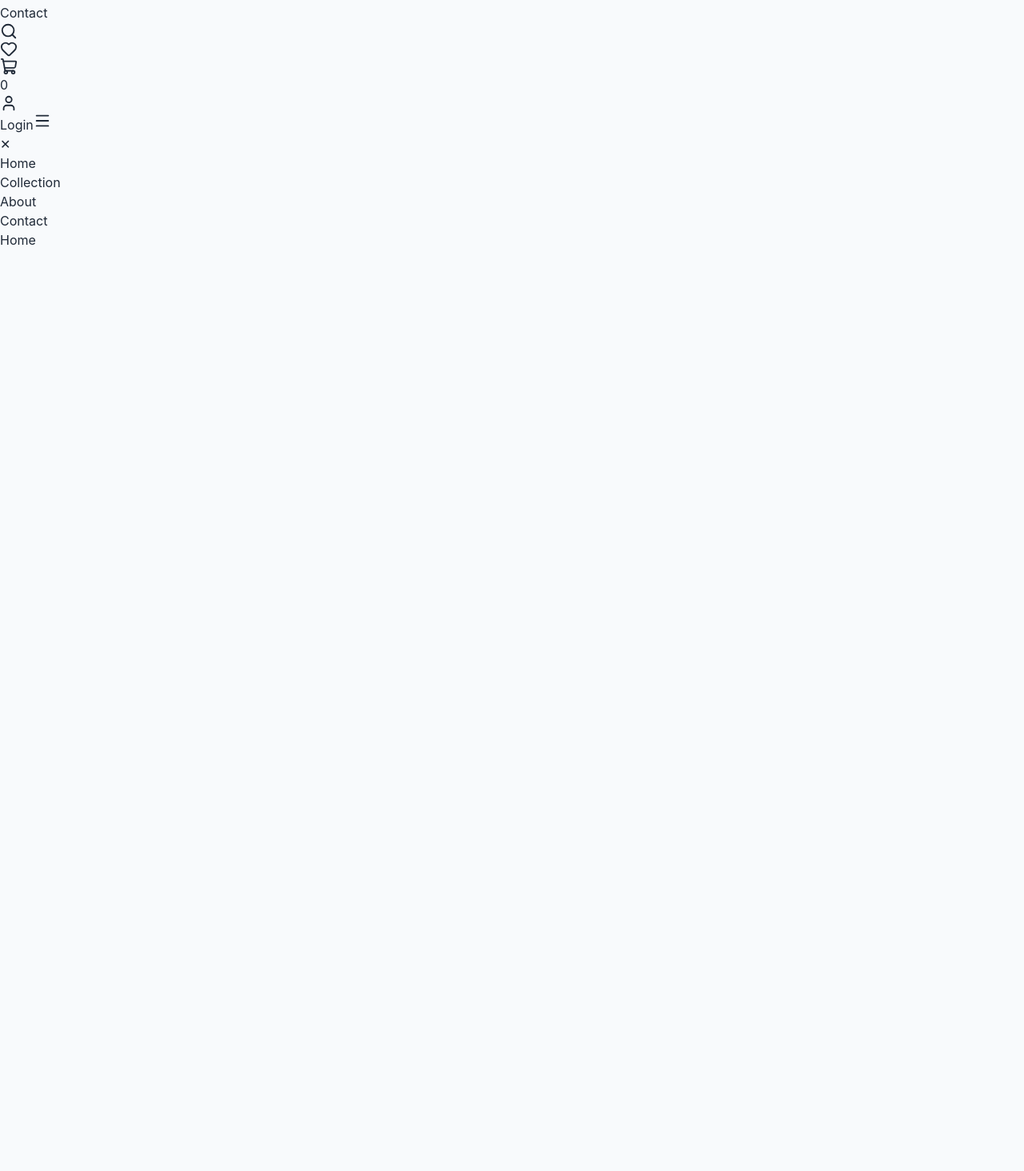
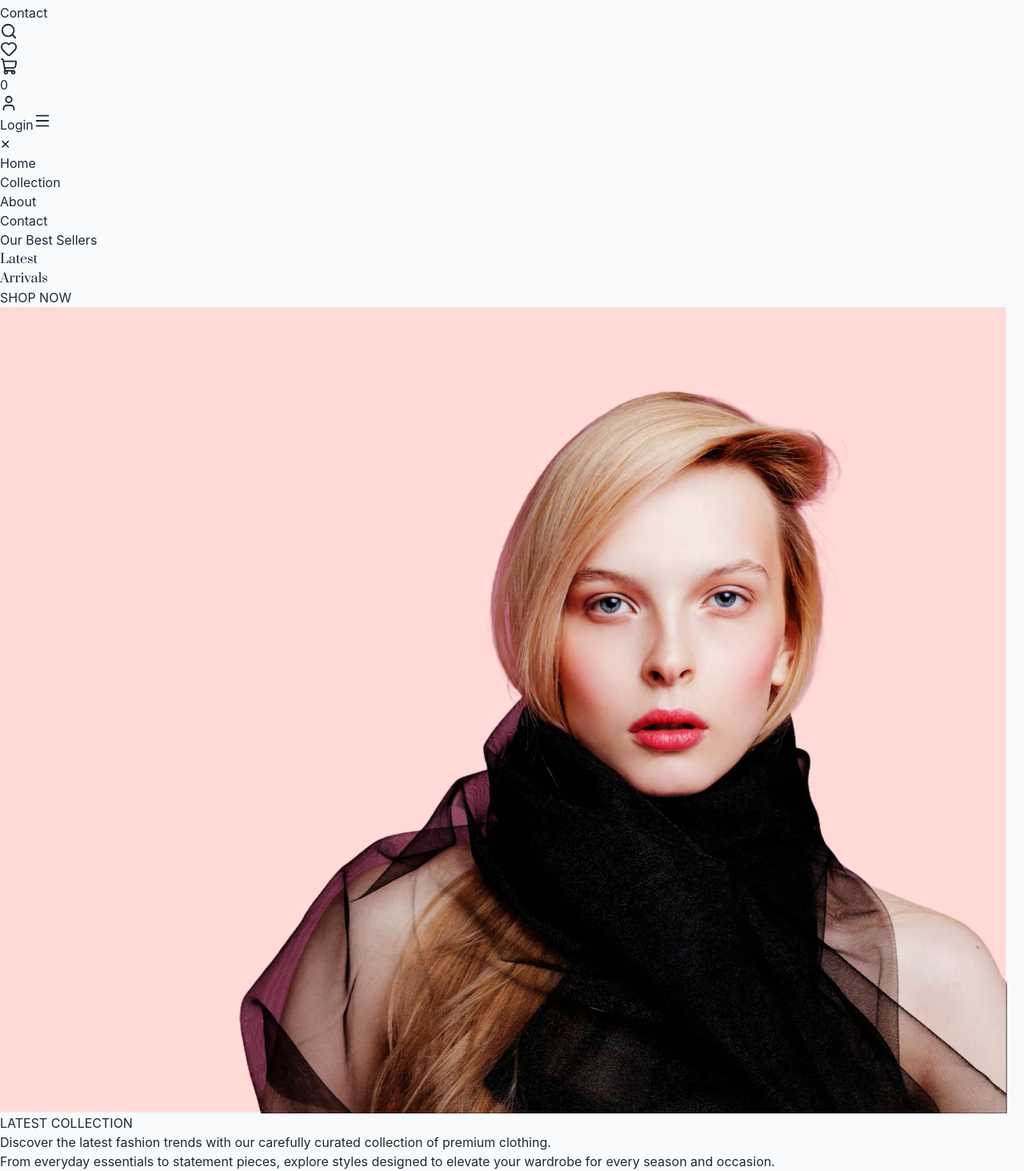
Before and after one commit to PheonixKB/E-Commerce-App, a React (Vite) app in the folder frontend/: page / in a window 1280 px wide. Shown: the part 139-1603 px from the top of the page at 80% size. Before the commit the page ends 800 px from the top, so only its background shows below. Built offline with nearby package versions, Linux system fonts and the light colour scheme.

Commit message:
feat:added hero section and latestcollection section

```diff
--- a/frontend/src/App.jsx
+++ b/frontend/src/App.jsx
@@ -1,7 +1,7 @@
 import { useState } from 'react'
 import {Routes, Route} from 'react-router-dom'
 import './App.css'
-import Home from './pages/home'
+import Home from './pages/Home'
 import About from './pages/About'
 import Collection from './pages/Collection'
 import Contact from './pages/Contact'
@@ -17,8 +17,11 @@ function App() {
 
   return (
     <>
-      <div className="px-4 sm:px-6 md:px-8 lg:px-12">
+      <div className="mt-6">
+        <>
           <NavBar />
+
+          <main className="px-4 sm:px-6 md:px-8 lg:px-12 pt-8">
           <Routes>
             <Route path="/" element={<Home />} />
             <Route path="/about" element={<About />} />
@@ -30,6 +33,8 @@ function App() {
             <Route path="/place-order" element={<PlaceOrder />} />
             <Route path="/orders" element={<Orders />} />
           </Routes>
+          </main>
+        </>
       </div>
     </>
   )
--- /dev/null
+++ b/frontend/src/components/Hero.jsx
@@ -0,0 +1,53 @@
+import React from 'react'
+import {assets} from '../assets/frontend_assets/assets'
+
+const Hero = () => {
+  return (
+    <div className="flex flex-col-reverse sm:flex-row min-h-[500px] border border-stone-300 mb-24">
+        {/* Left Side */}
+        <div className="w-full sm:w-1/2 flex items-center justify-center px-10 py-8">
+
+            <div>
+
+                {/* Small Heading */}
+                <div className="flex items-center gap-3 mb-5">
+                    <div className="w-12 h-[2px] bg-stone-700"></div>
+                    <p className="uppercase tracking-widest text-stone-600 font-medium">
+                        Our Best Sellers
+                    </p>
+                </div>
+
+                {/* Main Heading */}
+                <h1 className="prata-regular text-5xl font-bold text-stone-800 leading-tight">
+                    Latest <br />
+                    Arrivals
+                </h1>
+
+                {/* Shop Now */}
+                <div className="flex items-center gap-3 mt-8 cursor-pointer">
+                    <p className="font-semibold text-stone-700">
+                        SHOP NOW
+                    </p>
+                    <div className="w-10 h-[2px] bg-stone-700"></div>
+                </div>
+
+            </div>
+
+        </div>
+
+        {/* Right Side */}
+        <div className="w-full sm:w-1/2">
+
+            <img
+                src={assets.hero_img}
+                alt="Hero"
+                className="w-full h-full object-cover"
+            />
+
+        </div>
+
+    </div>
+  )
+}
+
+export default Hero
--- /dev/null
+++ b/frontend/src/components/LatestCollection.jsx
@@ -0,0 +1,25 @@
+import {useContext} from 'react'
+import { ShopContext } from '../context/ShopContext';
+import Title from './Title'
+
+const LatestCollection = () => {
+    const {products}=useContext(ShopContext);
+
+  return (
+    <div className="mt-40 text-center">
+
+        <Title
+            text1="LATEST"
+            text2="COLLECTION"
+        />
+
+        <p className="mx-auto mt-6 px-6 text-center text-gray-500 text-base leading-8">
+            Discover the latest fashion trends with our carefully curated collection of premium clothing.<br/>
+            From everyday essentials to statement pieces, explore styles designed to elevate your wardrobe for every season and occasion.
+        </p>
+
+    </div>
+  )
+}
+
+export default LatestCollection
--- a/frontend/src/components/NavBar.jsx
+++ b/frontend/src/components/NavBar.jsx
@@ -7,7 +7,7 @@ const Navbar = () => {
     const [visible, setVisible] = useState(false);
   return (
     <>
-        <nav className="sticky top-0 z-50 bg-white shadow-md">
+        <nav className="sticky top-0 z-50 bg-white border-b border-stone-300 shadow-sm">
             <div className="max-w-7xl mx-auto px-8">
                 <div className="flex items-center justify-between h-20">
 
--- /dev/null
+++ b/frontend/src/components/Title.jsx
@@ -0,0 +1,20 @@
+import React from 'react'
+
+const Title = ({ text1, text2 }) => {
+    return (
+        <div className="inline-flex items-center justify-center gap-3">
+            <div className="w-10 h-[2px] bg-gray-700"></div>
+
+            <h2 className="text-2xl md:text-3xl text-gray-500 uppercase tracking-wide">
+                {text1}{" "}
+                <span className="font-semibold text-gray-800">
+                    {text2}
+                </span>
+            </h2>
+
+            <div className="w-10 h-[2px] bg-gray-700"></div>
+        </div>
+    );
+};
+
+export default Title;
--- /dev/null
+++ b/frontend/src/context/ShopContext.jsx
@@ -0,0 +1,24 @@
+import {createContext} from "react";
+import {products} from "../assets/frontend_assets/assets"
+
+export const ShopContext = createContext();
+
+
+const ShopContextProvider = ({children}) => {
+    const currency = '$';
+    const delivery_fee = 10;
+
+    const value = {
+        products ,
+        currency ,
+        delivery_fee,
+    };
+
+    return (
+        <ShopContext.Provider value={value}>
+            {children}
+        </ShopContext.Provider>
+    );
+};
+
+export default ShopContextProvider;
--- a/frontend/src/index.css
+++ b/frontend/src/index.css
@@ -1 +1,12 @@
+@import url('https://fonts.googleapis.com/css2?family=Outfit:wght@100..900&family=Prata&display=swap');
 @import "tailwindcss";
+
+body{
+    font-family: 'Outfit', sans-serif;
+}
+
+.prata-regular {
+  font-family: "Prata", serif;
+  font-weight: 400;
+  font-style: normal;
+}
--- a/frontend/src/main.jsx
+++ b/frontend/src/main.jsx
@@ -3,9 +3,12 @@ import { createRoot } from 'react-dom/client'
 import { BrowserRouter } from 'react-router-dom'
 import './index.css'
 import App from './App.jsx'
+import ShopContextProvider from './context/ShopContext.jsx'
 
 createRoot(document.getElementById('root')).render(
   <BrowserRouter>
-    <App />
+    <ShopContextProvider>
+      <App />
+    </ShopContextProvider>
   </BrowserRouter>,
 )
--- a/frontend/src/pages/Home.jsx
+++ b/frontend/src/pages/Home.jsx
@@ -1,8 +1,13 @@
 import React from 'react'
+import Hero from '../components/Hero'
+import LatestCollection from '../components/LatestCollection'
 
 const Home = () => {
   return (
-    <div>Home</div>
+    <div className="space-y-24">
+      <Hero />
+      <LatestCollection />
+    </div>
   )
 }
 
```
Lines whose indentation alone changed are shown as unchanged.
